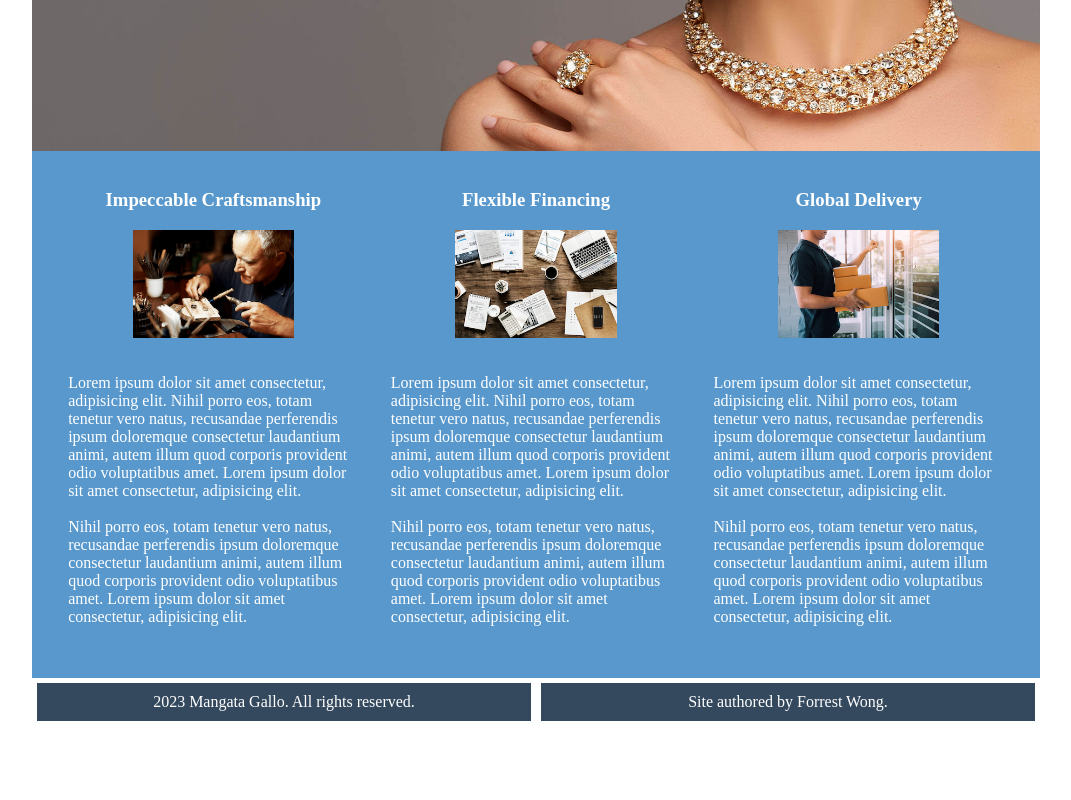
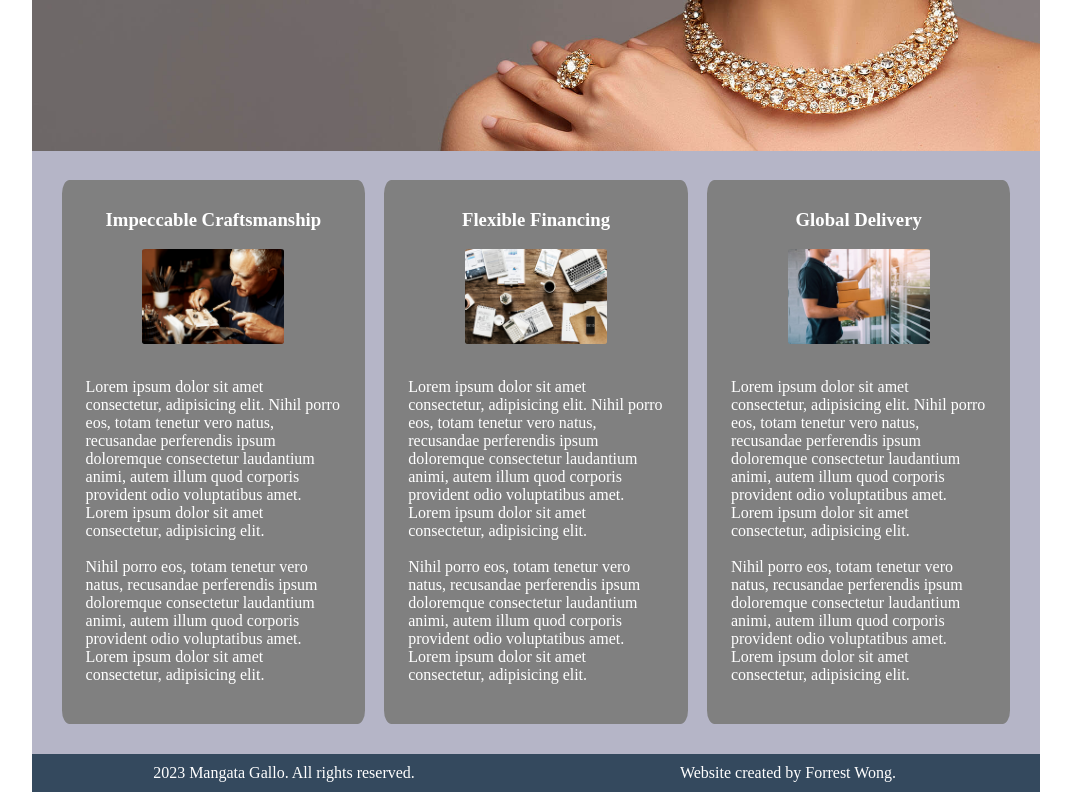
Before and after one commit to AllSeasons1867/jewelry-store-front-end, a plain HTML site: page index.html in a window 1280 px wide. Shown: the part 661-1461 px from the top of the page, without its empty margins (104-1175 px from the left). Before the commit the page ends 1395 px from the top, so only its background shows below. Drawn offline with Linux system fonts and the light colour scheme.

Commit message:
Modified visual balancing with border radii, padding, and margin

```diff
--- a/index.html
+++ b/index.html
@@ -71,7 +71,7 @@
                 2023 Mangata Gallo. All rights reserved.
             </article>
             <article>
-                Site authored by Forrest Wong.
+                Website created by Forrest Wong.
             </article>
         </div>
     </footer>
--- a/style.css
+++ b/style.css
@@ -9,7 +9,7 @@ section {
 
 .firstArticle, .secondArticle {
     flex-grow: 1;
-    background-color: #5898cc;
+    background-color: #b5b5c7;
     color: white;
     padding: 20px;
     text-align: center;
@@ -50,7 +50,7 @@ footer article {
     text-align: center;
     padding: 10px;
     flex: 1;
-    margin: 5px;
+    /* margin: 5px; */
 }
 
 #titleImage {
@@ -105,10 +105,17 @@ section > article {
 
 .subImages {
     width: 50%;
+    border: 1px black transparent;
+    border-radius: 2.5%;
 }
 
 .secondArticle > article {
     width: 33%;
+    border: 1px black transparent;
+    margin: 1%;
+    border-radius: 2.5%;
+    background-color: grey;
+    padding: 1%;
 }
 
 .secondArticle > article > p {
```
